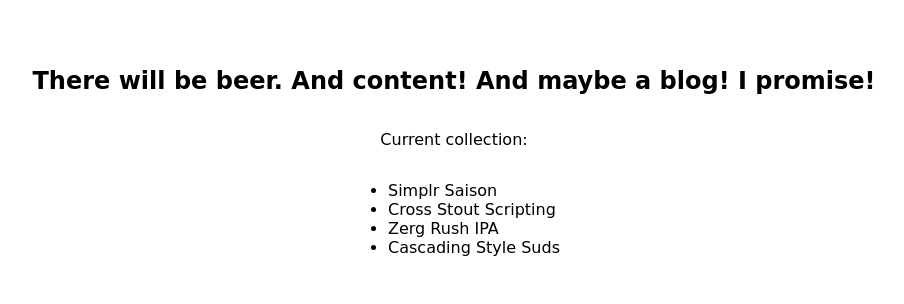
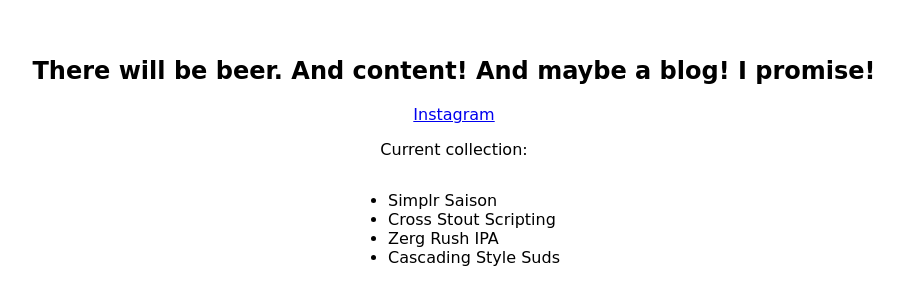
Before and after one commit to Matsuuu/matsu.beer, a plain HTML site: page index.html in a window 1280 px wide. Shown: the part 248-552 px from the top of the page, without its empty margins (194-1098 px from the left). Drawn offline with Linux system fonts and the light colour scheme; a web font is replaced by a local one.

Commit message:
Add instagram

```diff
--- a/index.html
+++ b/index.html
@@ -29,6 +29,8 @@
     <main>
       <h2>There will be beer. And content! And maybe a blog! I promise!</h2>
 
+      <a href="https://www.instagram.com/matsu_brewing/">Instagram</a>
+
       <p>Current collection:</p>
       <ul>
         <li>Simplr Saison</li>
```
